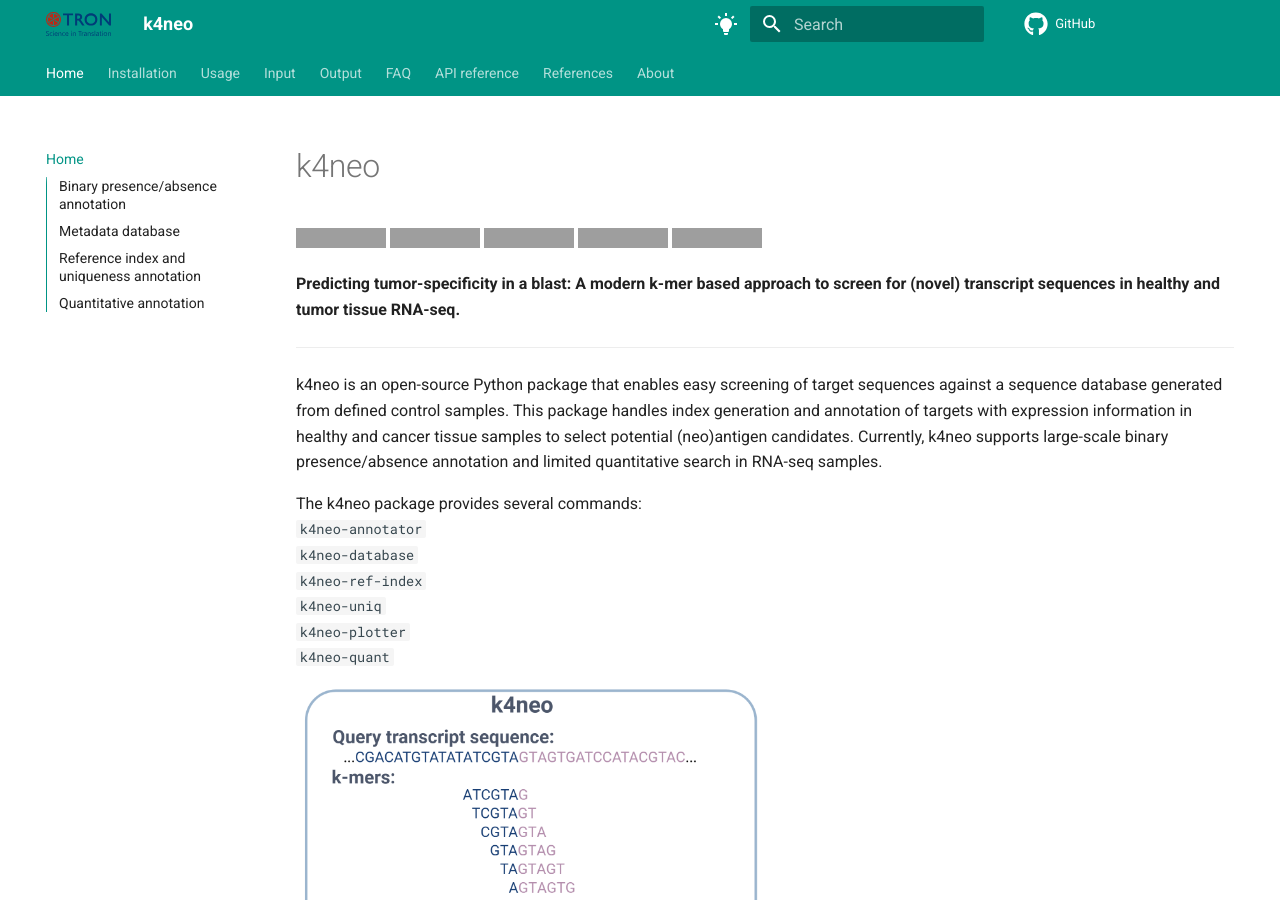
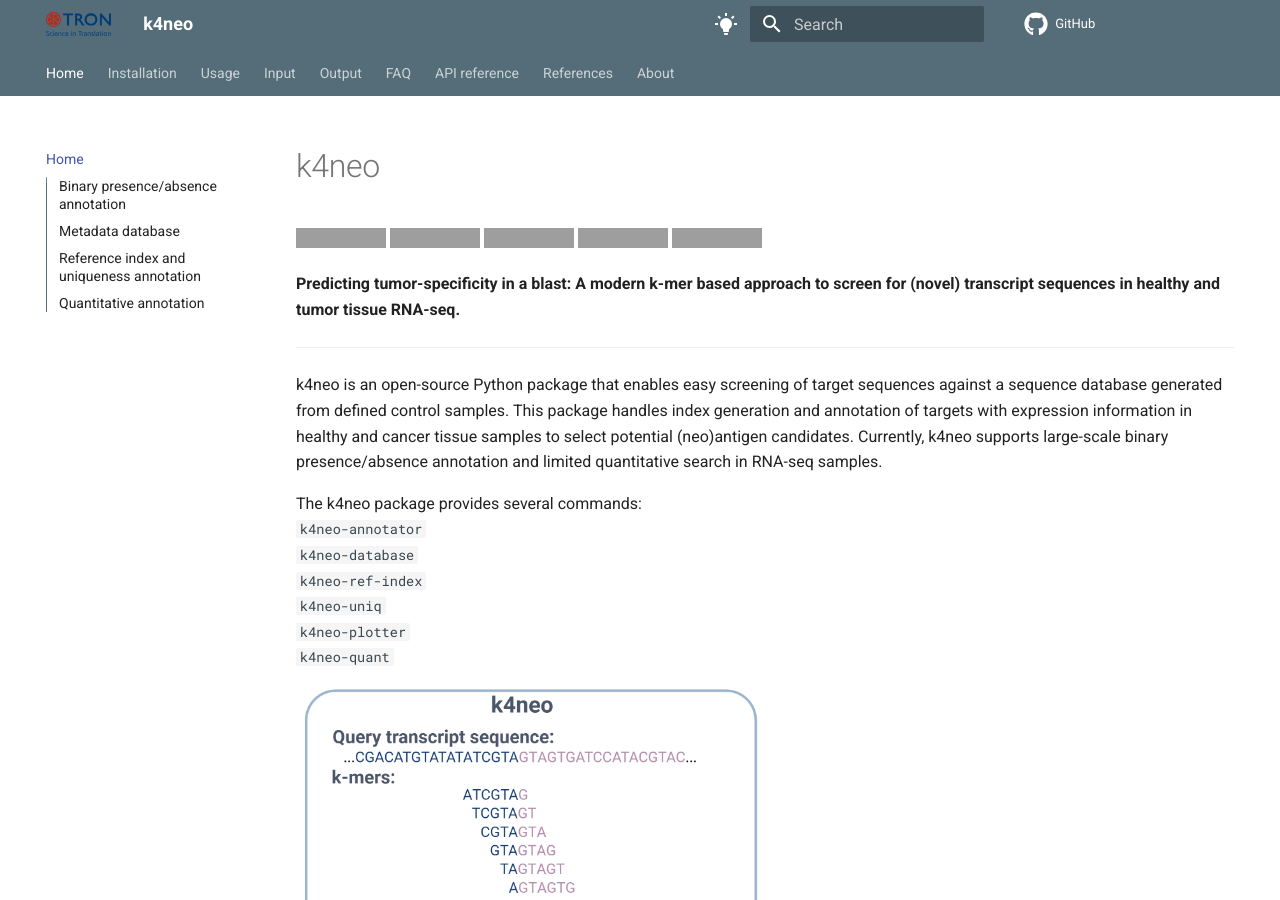
Before and after one commit to TRON-Bioinformatics/k4neo, an MkDocs documentation site: the page built from documentation/docs/index.md, in a window 1280 px wide and 900 px high. Built offline with MkDocs 1.6.1 and Material for MkDocs 9.7.7, drawn with Linux system fonts in a browser that asks for light colours; comment, search, counter and statistics services are not loaded; grey boxes are pictures that could not be loaded.

Commit message:
chore(docs): update color scheme

```diff
--- a/documentation/mkdocs.yaml
+++ b/documentation/mkdocs.yaml
@@ -22,22 +22,22 @@
   palette:
     # Palette toggle for light mode
     - scheme: default
-      primary: teal
-      accent: teal
+      primary: blue grey
+      accent: pink
       toggle:
         icon: material/lightbulb-on
         name: Switch to dark mode
     # Palette toggle for dark mode
     - scheme: slate
-      primary: teal
-      accent: teal
+      primary: blue grey
+      accent: pink
       toggle:
         icon: material/weather-night
         name: Switch to light mode
 
 copyright: © TRON gGmbH, 2026. This work is licensed under PolyForm Noncommercial License.
 
-repo_url: https://github.com/TRON-Private/k4neo
+repo_url: https://github.com/TRON-Bioinformatics/k4neo
 plugins:
   - search
   - mkdocstrings:
```
